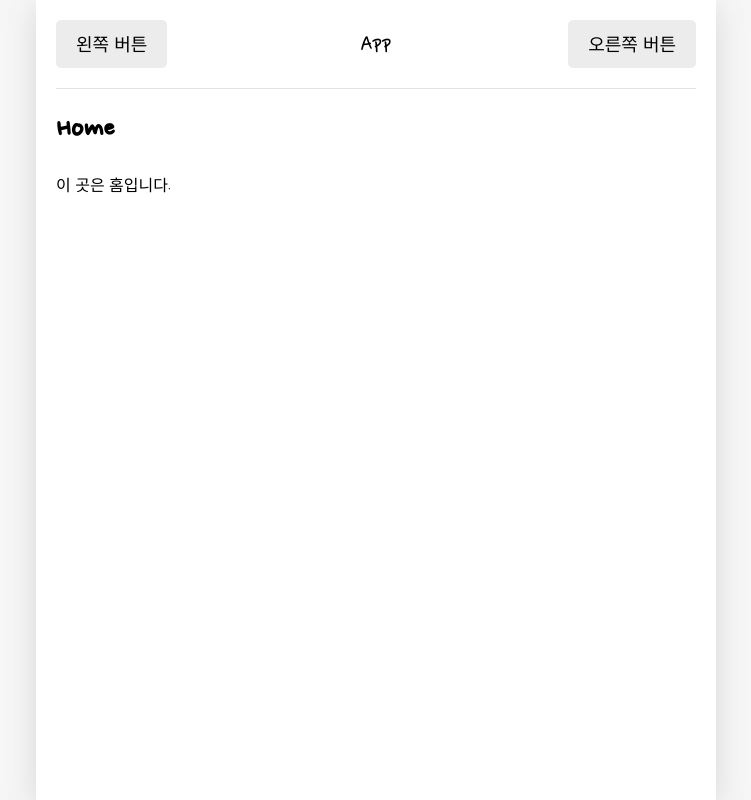
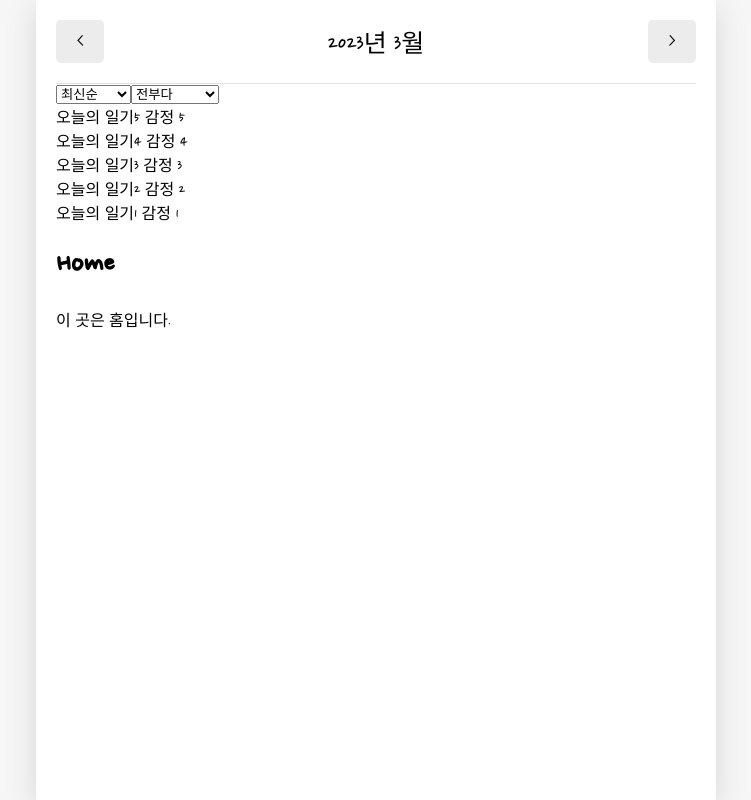
Before and after one commit to Moonjuun/Emotion_Diary, a React (Create React App) app: page / in a window 1280 px wide. Shown: the whole page, without its empty margins (264-1015 px from the left). Built offline with nearby package versions, Linux system fonts and the light colour scheme; a web font is replaced by a local one.

Commit message:
[home 빌드] 헤더, 옵션리스트

```diff
--- a/src/App.js
+++ b/src/App.js
@@ -1,32 +1,33 @@
-import React, { useReducer, useRef } from 'react';
+import React, { useReducer, useRef } from "react";
 
-import './App.css';
-import { BrowserRouter, Route, Routes } from 'react-router-dom';
-import Home from './pages/Home';
-import New from './pages/New';
-import Edit from './pages/Edit';
-import Diary from './pages/Diary';
+import "./App.css";
+import { BrowserRouter, Route, Routes } from "react-router-dom";
+import Home from "./pages/Home";
+import New from "./pages/New";
+import Edit from "./pages/Edit";
+import Diary from "./pages/Diary";
 
 // Components
-import MyButton from './components/MyButton';
-import MyHeader from './components/MyHeader';
+import MyButton from "./components/MyButton";
 
 const reducer = (state, action) => {
   let newState = [];
-  switch(action.type) {
-    case 'INIT' :{
+  switch (action.type) {
+    case "INIT": {
       return action.data;
     }
-    case 'CREATE' :{
+    case "CREATE": {
       newState = [...action.data, ...state];
       break;
     }
-    case 'REMOVE' :{
-      newState = state.filter((it)=> it.id !== action.targetId);
+    case "REMOVE": {
+      newState = state.filter((it) => it.id !== action.targetId);
       break;
     }
-    case 'EDIT' :{
-      newState = state.map((it) => it.id === action.data.id ? {...action.date}: it);
+    case "EDIT": {
+      newState = state.map((it) =>
+        it.id === action.data.id ? { ...action.date } : it
+      );
       break;
     }
     default:
@@ -38,9 +39,16 @@ const reducer = (state, action) => {
 export const DiaryStateContext = React.createContext();
 export const DiaryDispatchContext = React.createContext();
 
+const dummyData = [
+  { id: 1, emotion: 1, content: "오늘의 일기1", date: 1679465758875 },
+  { id: 2, emotion: 2, content: "오늘의 일기2", date: 1679465758876 },
+  { id: 3, emotion: 3, content: "오늘의 일기3", date: 1679465816943 },
+  { id: 4, emotion: 4, content: "오늘의 일기4", date: 1679465822621 },
+  { id: 6, emotion: 5, content: "오늘의 일기5", date: 1679465826747 },
+];
 
 function App() {
-  const [data, dispatch] = useReducer(reducer, []);
+  const [data, dispatch] = useReducer(reducer, dummyData);
 
   const dataId = useRef(0);
   //CREATE
@@ -55,44 +63,43 @@ function App() {
       },
     });
     dataId.current += 1;
-  }
+  };
 
   //Edit
-  const onEdit = (targetId, date, content, emotion)=> {
+  const onEdit = (targetId, date, content, emotion) => {
     dispatch({
       type: "EDIT",
       data: {
         id: targetId,
         date: new Date(date).getTime(),
         content,
-        emotion
+        emotion,
       },
     });
   };
 
   //Remove
   const onRemove = (targetId) => {
-    dispatch({ type: "DELETE", targetId})
+    dispatch({ type: "DELETE", targetId });
   };
 
   return (
-    <DiaryStateContext.Provider value = {data}>
-      <DiaryDispatchContext.Provider value = {{
-        onCreate, onEdit, onRemove
-      }}>
+    <DiaryStateContext.Provider value={data}>
+      <DiaryDispatchContext.Provider
+        value={{
+          onCreate,
+          onEdit,
+          onRemove,
+        }}
+      >
         <BrowserRouter>
           <div className="App">
-            <MyHeader headText={"App"}
-            leftChild={<MyButton text={"왼쪽 버튼"} onClick={() => alert("왼쪽 버튼")}/>}
-            rightChild={<MyButton text={"오른쪽 버튼"} onClick={() => alert("오른쪽 버튼")}/>}
-            />
             <Routes>
-              <Route path="/" element={ <Home /> } />
-              <Route path='/new' element={ <New />} />
-              <Route path='/edit' element={ <Edit />} />
-              <Route path='/diary/:id' element={ <Diary />} />
+              <Route path="/" element={<Home />} />
+              <Route path="/new" element={<New />} />
+              <Route path="/edit" element={<Edit />} />
+              <Route path="/diary/:id" element={<Diary />} />
             </Routes>
-
           </div>
         </BrowserRouter>
       </DiaryDispatchContext.Provider>
--- /dev/null
+++ b/src/components/DiaryList.js
@@ -0,0 +1,83 @@
+import { useState } from "react";
+
+const sortOptionList = [
+  { value: "lastest", name: "최신순" },
+  { value: "oldest", name: "오래된 순" },
+];
+
+const filterOptionList = [
+  { value: "all", name: "전부다" },
+  { value: "good", name: "좋은 감정만" },
+  { value: "bad", name: "나쁜 감정만" },
+];
+
+const ControlMenu = ({ value, onChange, optionList }) => {
+  return (
+    <select value={value} onChange={(e) => onChange(e.target.value)}>
+      {optionList.map((it, idx) => (
+        <option key={idx} value={it.value}>
+          {it.name}
+        </option>
+      ))}
+    </select>
+  );
+};
+
+const DiaryList = ({ diaryList }) => {
+  const [sortType, setSortType] = useState("lastest");
+  const [filter, setFilter] = useState("all");
+
+  const getPorcessedDiaryList = () => {
+    const filterCallback = (item) => {
+      if (filter === "good") {
+        return parseInt(item.emotion) <= 3;
+      } else {
+        return parseInt(item.emotion) > 3;
+      }
+    };
+
+    const compare = (a, b) => {
+      if (sortType === "lastest") {
+        return parseInt(b.date) - parseInt(a.date);
+      } else {
+        return parseInt(a.date) - parseInt(b.date);
+      }
+    };
+
+    // diaryList의 원본 배열을 문자열로 바꿨다가 다시 배열로 바꿔주기 위해서!
+    // 즉, 원본 배열을 건드리지 않게 하기 위해서!
+    const copyList = JSON.parse(JSON.stringify(diaryList));
+
+    const filteredList =
+      filter === "all" ? copyList : copyList.filter((it) => filterCallback(it));
+
+    const sortedList = filteredList.sort(compare);
+    return sortedList;
+  };
+
+  return (
+    <div>
+      <ControlMenu
+        value={sortType}
+        onChange={setSortType}
+        optionList={sortOptionList}
+      ></ControlMenu>
+      <ControlMenu
+        value={filter}
+        onChange={setFilter}
+        optionList={filterOptionList}
+      ></ControlMenu>
+
+      {getPorcessedDiaryList().map((it) => (
+        <div key={it.id}>
+          {it.content} 감정 {it.emotion}
+        </div>
+      ))}
+    </div>
+  );
+};
+DiaryList.defaultProps = {
+  diaryList: [],
+};
+
+export default DiaryList;
--- a/src/pages/Home.js
+++ b/src/pages/Home.js
@@ -1,15 +1,66 @@
-import { useParams } from "react-router-dom";
+import { useContext, useEffect, useState } from "react";
+import { DiaryStateContext } from "../App";
+
+// Components
+import MyHeader from "../components/MyHeader";
+import MyButton from "../components/MyButton";
+import DiaryList from "../components/DiaryList";
 
 const Home = () => {
+  const diaryList = useContext(DiaryStateContext);
 
-    const {id} = useParams();
+  const [data, setData] = useState([]);
+  const [curDate, setCurDate] = useState(new Date());
 
-    return (
-        <div>
-            <h1>Home</h1>
-            <p>이 곳은 홈입니다.</p>
-        </div>
+  const headText = `${curDate.getFullYear()}년 ${curDate.getMonth() + 1}월`;
+
+  useEffect(() => {
+    if (diaryList.length >= 1) {
+      const firstDay = new Date(
+        curDate.getFullYear(),
+        curDate.getMonth(),
+        1
+      ).getTime();
+
+      const lastDay = new Date(
+        curDate.getFullYear(),
+        curDate.getMonth() + 1,
+        0
+      ).getTime();
+
+      setData(
+        diaryList.filter((it) => firstDay <= it.date && it.date <= lastDay)
+      );
+    }
+  }, [diaryList, curDate]);
+
+  useEffect(() => {
+    console.log(data);
+  }, [data]);
+
+  const increaseMonth = () => {
+    setCurDate(
+      new Date(curDate.getFullYear(), curDate.getMonth() + 1, curDate.getDate())
     );
+  };
+  const decreaseMonth = () => {
+    setCurDate(
+      new Date(curDate.getFullYear(), curDate.getMonth() - 1, curDate.getDate())
+    );
+  };
+
+  return (
+    <div>
+      <MyHeader
+        headText={headText}
+        leftChild={<MyButton text={"<"} onClick={decreaseMonth}></MyButton>}
+        rightChild={<MyButton text={">"} onClick={increaseMonth}></MyButton>}
+      ></MyHeader>
+      <DiaryList diaryList={data}></DiaryList>
+      <h1>Home</h1>
+      <p>이 곳은 홈입니다.</p>
+    </div>
+  );
 };
 
 export default Home;
```
Also changed, not shown: src/components/MyHeader.js (indentation only).
